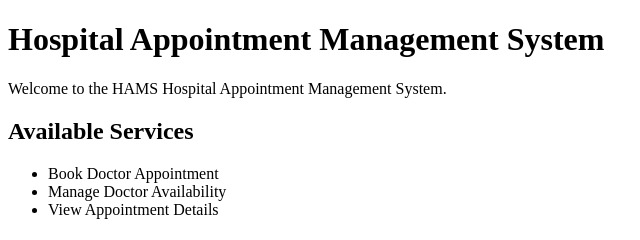
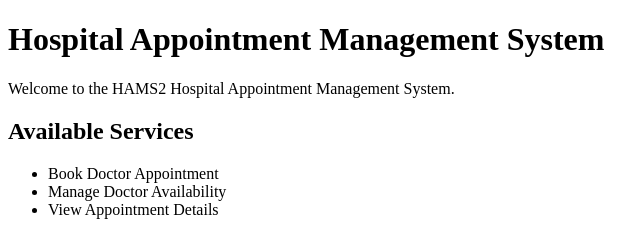
Before and after one commit to srushti0878/Hospital-Appointment-Management-System, a plain HTML site: page index.html in a window 1280 px wide. Shown: the full height of the page, 0-640 px from the left. Drawn offline with Linux system fonts and the light colour scheme.

Commit message:
HAMS2 Add hospital appointment homepage

```diff
--- a/index.html
+++ b/index.html
@@ -7,7 +7,7 @@
 
     <h1>Hospital Appointment Management System</h1>
 
-    <p><p>Welcome to the HAMS Hospital Appointment Management System.</p></p>
+    <p><p>Welcome to the HAMS2 Hospital Appointment Management System.</p></p>
 
     <h2>Available Services</h2>
     <ul>
```
